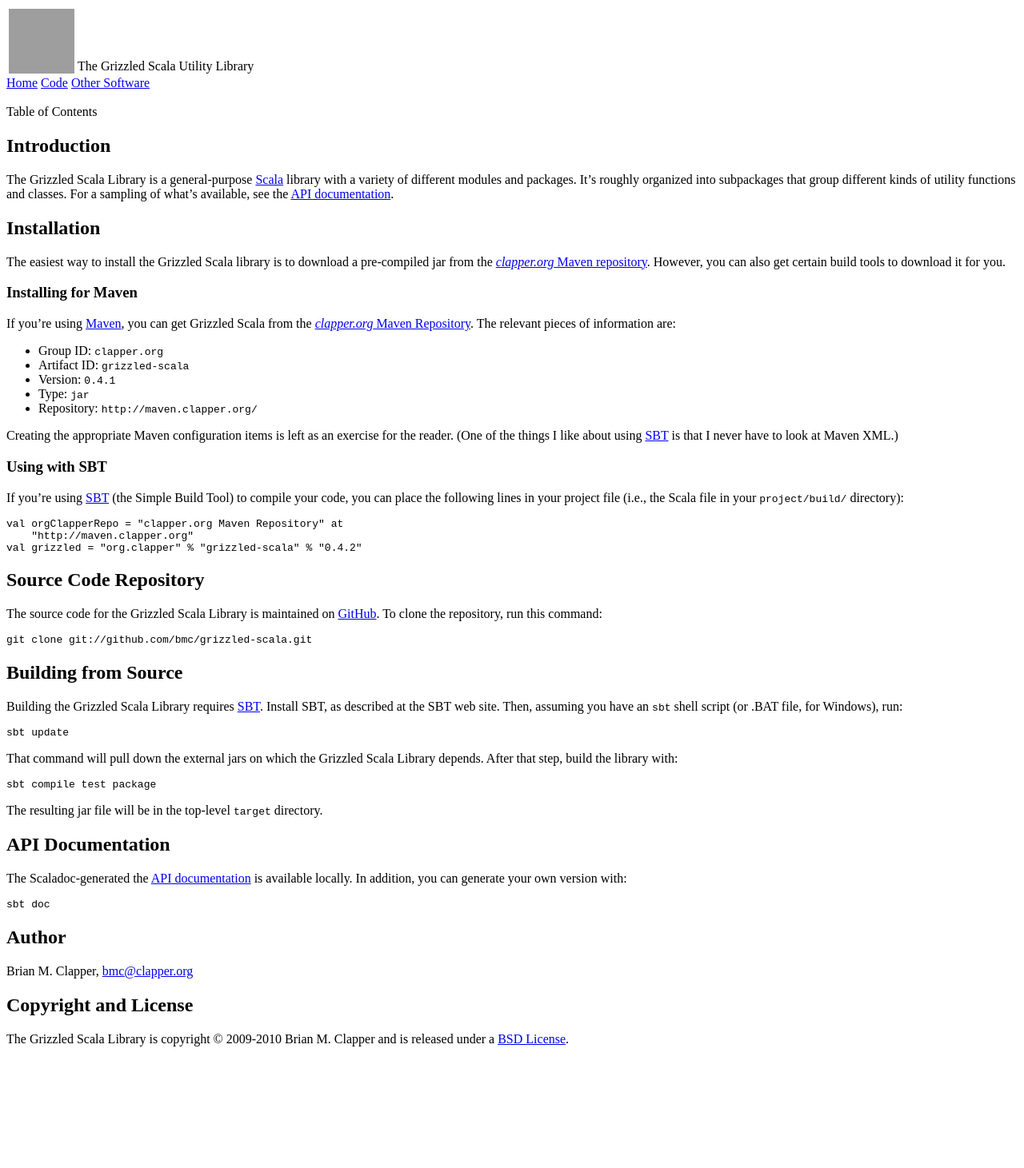
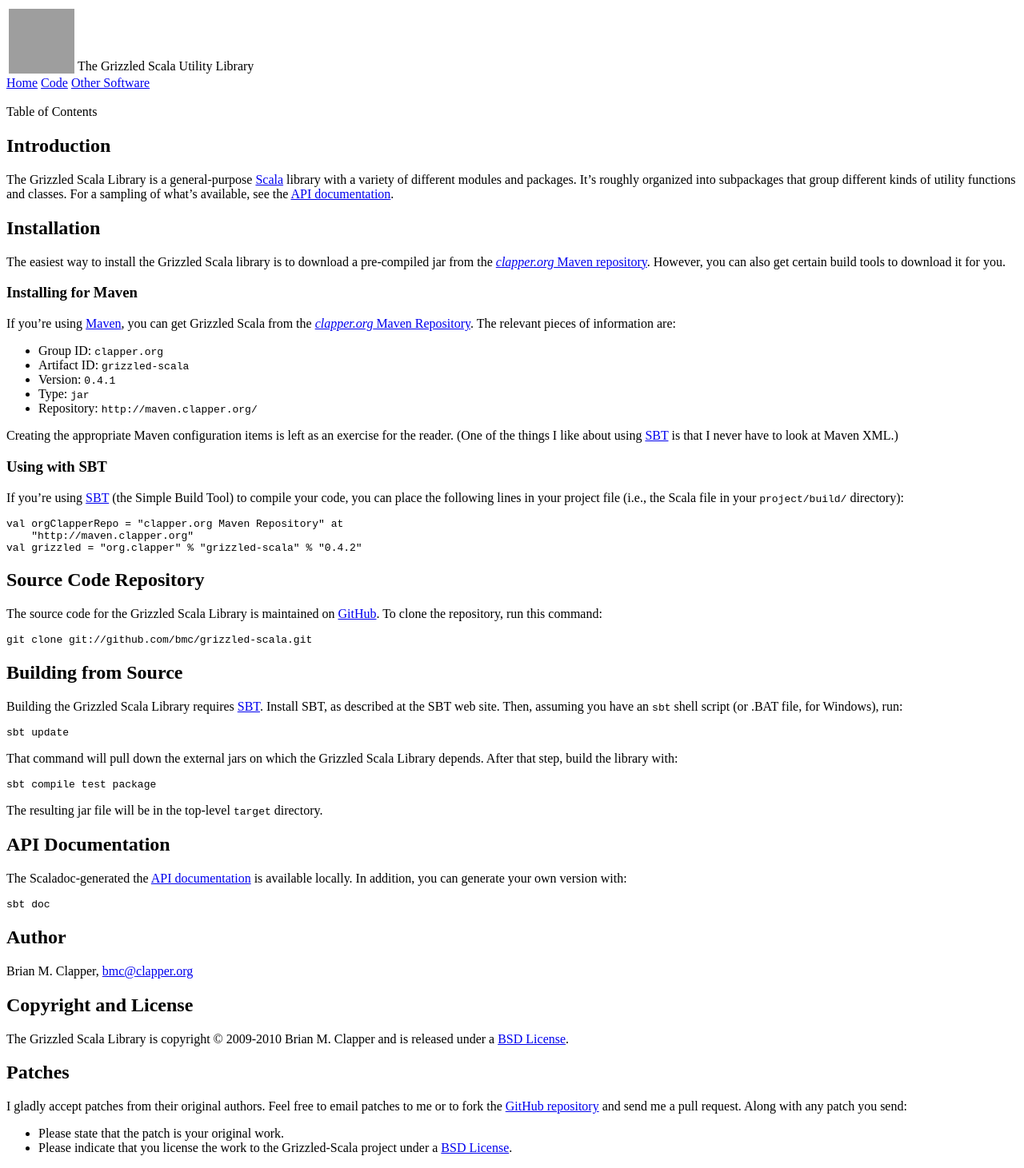
Before and after one commit to bmc/grizzled-scala, a Jekyll site: the page built from index.md, in a window 1280 px wide. Shown: the whole page at 80% size. Built offline with Jekyll 4.4.1, drawn with Linux system fonts in a browser that asks for light colours; before the commit the page ends 1325 px from its top, so only the background shows below that.

Commit message:
Added patch policy

```diff
--- a/index.md
+++ b/index.md
@@ -79,6 +79,16 @@ Brian M. Clapper, [bmc@clapper.org][]
 The Grizzled Scala Library is copyright &copy; 2009-2010 Brian M. Clapper
 and is released under a [BSD License][].
 
+## Patches
+
+I gladly accept patches from their original authors. Feel free to email
+patches to me or to fork the [GitHub repository][] and send me a pull
+request. Along with any patch you send:
+
+* Please state that the patch is your original work.
+* Please indicate that you license the work to the Grizzled-Scala project
+  under a [BSD License][].
+
 [BSD License]: license.html
 [Scala]: http://www.scala-lang.org/
 [API Documentation]: apidocs/
```
